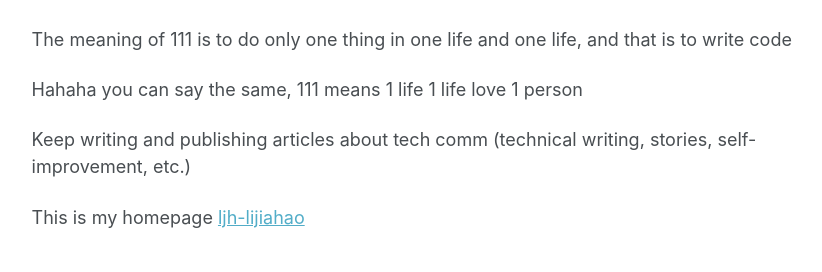
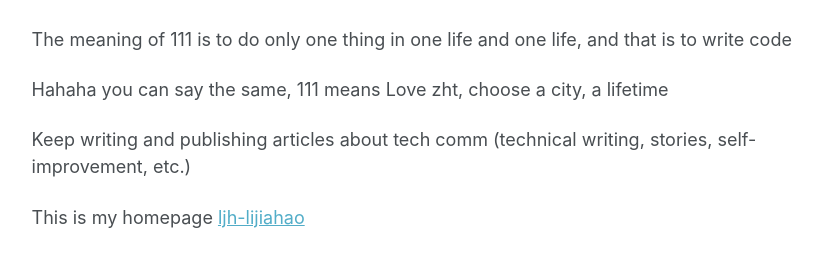
Before and after one commit to ljh-lijiahao/ljh-lijiahao.github.io, a Jekyll site: the page built from _pages/about.md, in a window 1280 px wide, cut to the strip 222-494 px from the top of the page. Shown: the whole strip, without its empty margins (250-1072 px from the left). Built offline with Jekyll 4.4.1, drawn with Linux system fonts in a browser that asks for light colours.

Commit message:
Update about.md

```diff
--- a/_pages/about.md
+++ b/_pages/about.md
@@ -14,7 +14,7 @@ redirect_from:
 
  The meaning of 111 is to do only one thing in one life and one life, and that is to write code
 
- Hahaha you can say the same, 111 means 1 life 1 life love 1 person
+ Hahaha you can say the same, 111 means Love zht, choose a city, a lifetime
 
  Keep writing and publishing articles about tech comm (technical writing, stories, self-improvement, etc.)
 
```
